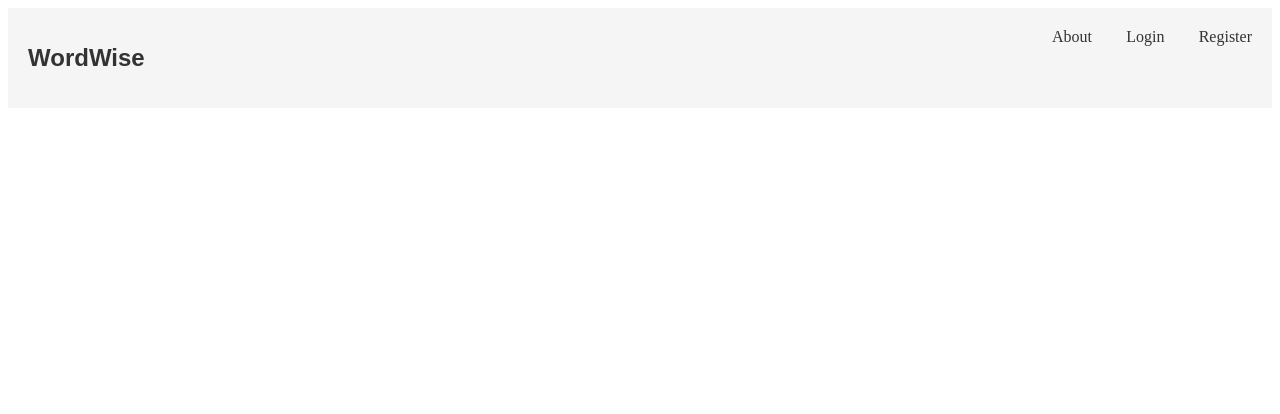
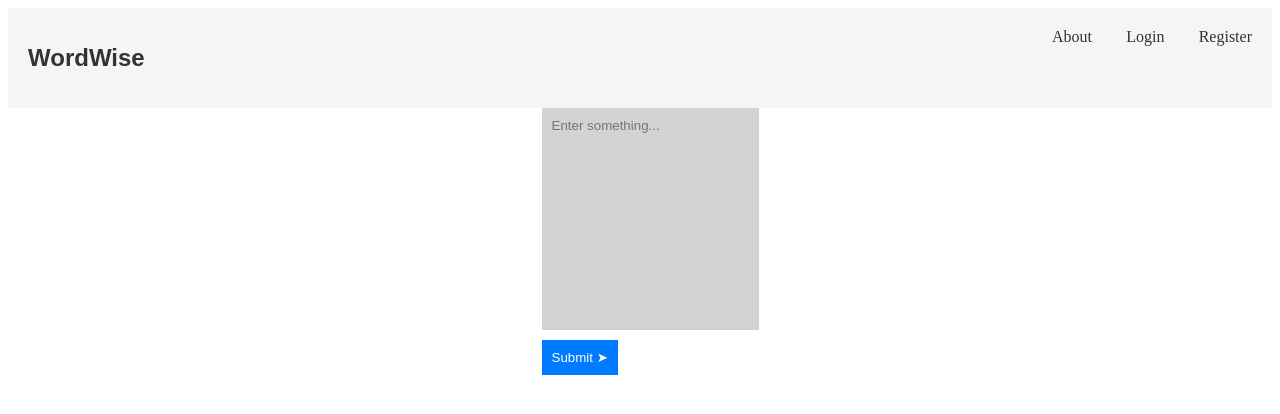
Before and after one commit to Bahare09/ldn9-fp-wordwise, a React (Create React App) app in the folder client/: page / in a window 1280 px wide. Shown: the top 414 px of the page. Built offline with nearby package versions, Linux system fonts and the light colour scheme.

Commit message:
output-component (#14)

```diff
--- a/client/src/pages/Home.js
+++ b/client/src/pages/Home.js
@@ -1,13 +1,43 @@
 import "./Home.css";
 import Header from "./Header.js";
+import React, { useState } from "react";
+import Input from "./Input.js";
+import Output from "./Output.js";
 
 export function Home() {
+
+	const [inputValue, setInputValue] = useState("");
+	const [showOutput, setShowOutput] = useState(false);
+
+  const handleInputChange = (value) => {
+    setInputValue(value);
+  };
+
+  const handleSubmit = () => {
+    setShowOutput(true);
+  };
+
+  const handleReset = () => {
+    setShowOutput(false);
+    setInputValue("");
+  };
 
 	return (
 		<main role="main">
 			<div>
 				<Header />
 			</div>
+			<div className="app">
+				{!showOutput ? (
+					<div className="input-container">
+					<Input onInputChange={handleInputChange} onSubmit={handleSubmit} />
+					</div>
+				) : (
+					<div className="input-container">
+					<Output inputValue={inputValue} onReset={handleReset} />
+					</div>
+				)}
+    </div>
 		</main>
 	);
 }
--- a/client/src/pages/Input.jsx
+++ b/client/src/pages/Input.js
@@ -1,5 +1,5 @@
 import React, { useState } from "react";
-import "../style.css";
+import "./style.css";
 
 const Input = ({ onInputChange, onSubmit }) => {
   const [inputValue, setInputValue] = useState("");
--- /dev/null
+++ b/client/src/pages/Output.js
@@ -0,0 +1,15 @@
+import React from "react";
+import "./style.css";
+
+const Output = ({ inputValue, onReset }) => {
+  return (
+    <div>
+      <input type="text" value={inputValue} readOnly className="output-field" />
+      <button onClick={onReset} className="submit-button">
+        &#10149; back to Input
+      </button>
+    </div>
+  );
+};
+
+export default Output;
--- /dev/null
+++ b/client/src/pages/style.css
@@ -0,0 +1,31 @@
+.app {
+  display: flex;
+  justify-content: center;
+  align-items: center;
+  margin: 0;
+  padding: 0;
+}
+
+.input-container {
+    display: flex;
+    justify-content: center;
+    height: 100vh;
+  }
+
+  .input-field,
+  .output-field {
+    display: flex;
+    margin-bottom: 10px;
+    padding: 10px 10px 100% 10px;
+    width: 100%;
+    background-color: lightgray;
+    border: none;
+  }
+
+  .submit-button {
+    padding: 10px;
+    background-color: #007bff;
+    color: #fff;
+    border: none;
+    cursor: pointer;
+  }
```
